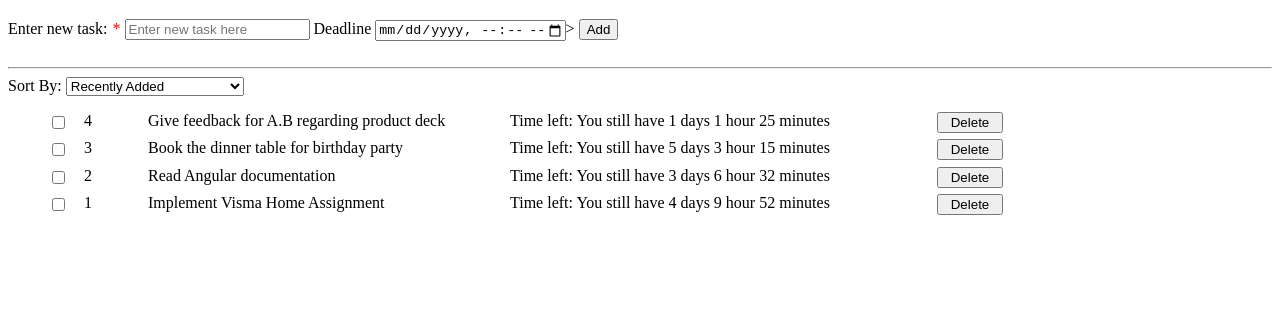
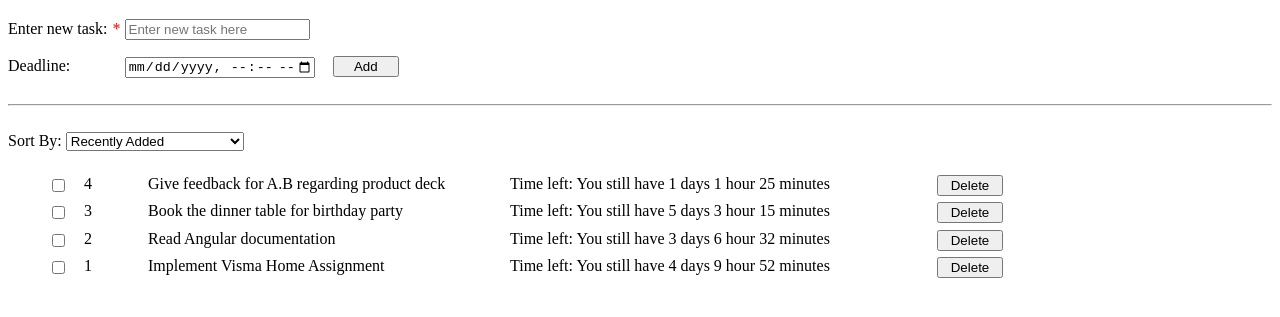
Before and after one commit to TomasVask/Basic-todo-app, a plain HTML site: page index.html in a window 1280 px wide. Shown: the part 61-378 px from the top of the page. Drawn offline with Linux system fonts and the light colour scheme.

Commit message:
style changes

```diff
--- a/index.html
+++ b/index.html
@@ -12,15 +12,20 @@
     <h1>Your Best To-Do Application</h1>
     <section class="newTaskBox">
         <form class="inputForm">
-            <label for="newTask">Enter new task:<span class="required">*</span></label>
-            <input type="textbox" id="newTask" placeholder="Enter new task here" name="newTask" maxlength="160"
-                required>
-            <label for="ddl">Deadline</label>
-            <input type="datetime-local" name="ddl" id="ddl" min="2023-07-25T14:47" max="2024-06-30T16:30">>
-            <input type="submit" value="Add">
+            <div class="taskDescription">
+                <label for="newTask">Enter new task:<span class="required">*</span></label>
+                <input type="textbox" id="newTask" placeholder="Enter new task here" name="newTask" maxlength="160"
+                    required>
+            </div>
+            <div class="deadlineInput">
+                <label for="ddl">Deadline:</label>
+                <input type="datetime-local" name="ddl" id="ddl" min="2023-07-25T14:47" max="2024-06-30T16:30">
+                <input class="addBtn" type="submit" value="Add">
+            </div>
         </form>
         <br>
         <hr>
+        <br>
     </section>
     <section class="toDoSection">
         <label for="sort">Sort By:</label>
--- a/style.css
+++ b/style.css
@@ -1,5 +1,6 @@
 .toDoList {
     list-style: none;
+    margin-top: 1.5em;
 }
 
 .itemNumber {
@@ -66,3 +67,21 @@ li {
     color: red;
     margin-left: 5px;
 }
+
+.addBtn {
+    margin-left: 1em;
+    width: 5em;
+}
+
+.inputForm {
+    display: flex;
+    flex-flow: column;
+}
+
+.deadlineInput {
+    margin-top: 1em;
+}
+
+#ddl {
+    margin-left: 3.8em;
+}
```
Also changed, not shown: 1 other file.
